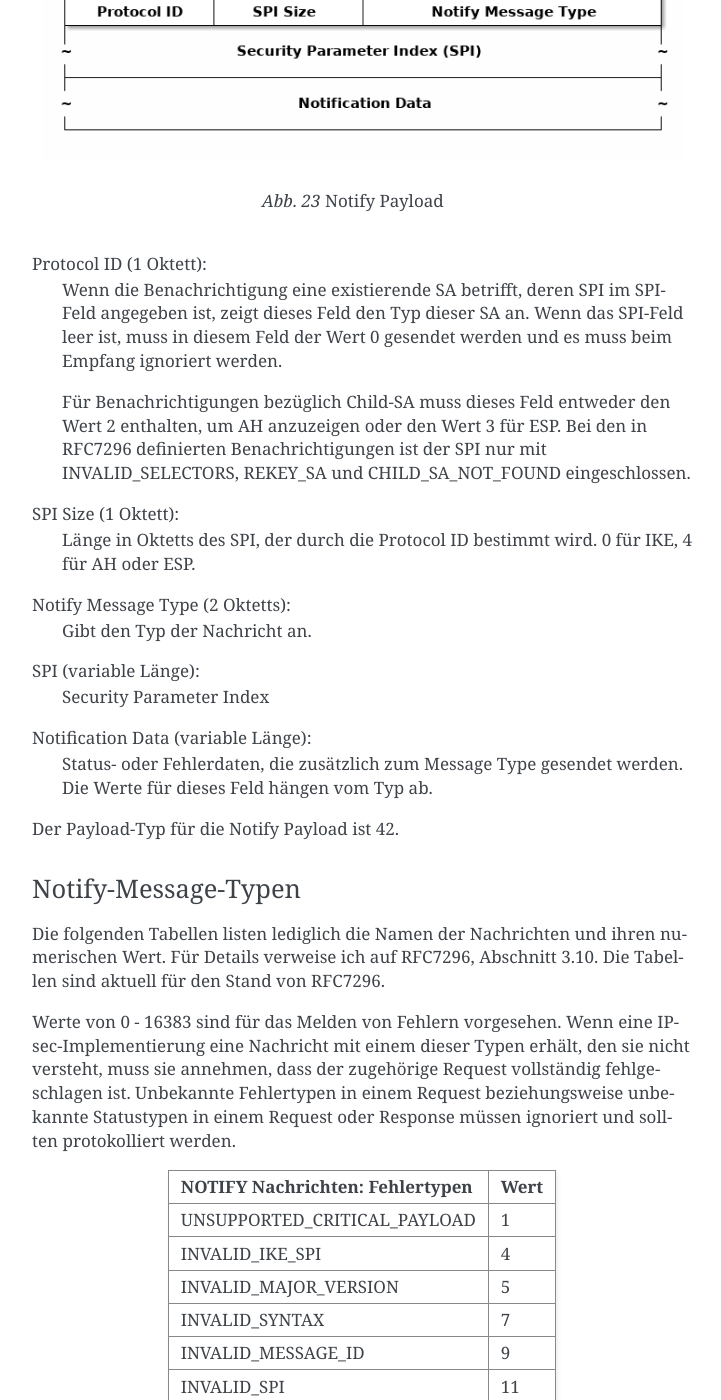
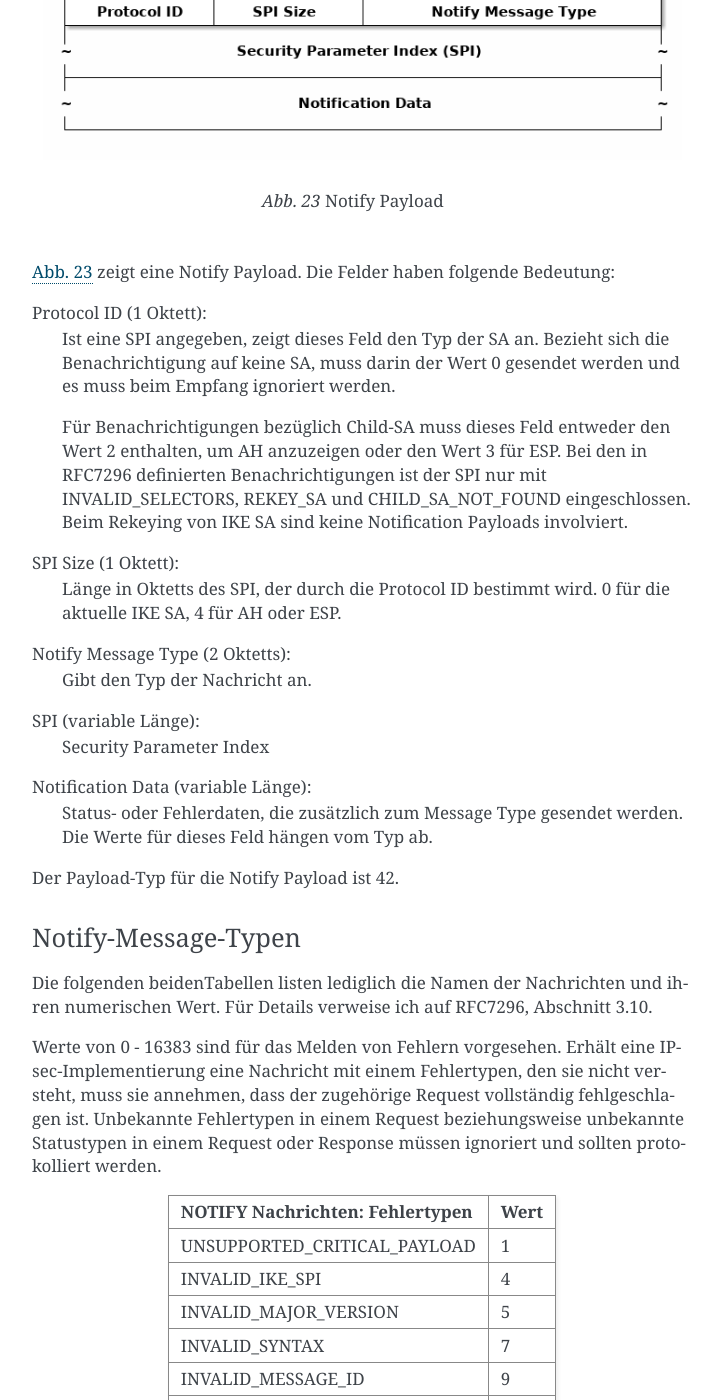
Before and after one commit to matwei-books/Fehlersuche-bei-IPsec-VPN-mit-IKEv2, a Sphinx documentation site: the page built from source/anhang/datagram-header.rst, in a window 1280 px wide and 1400 px high, scrolled down 11404 px. Shown: the whole window, without its empty margins (388-1109 px from the left). Built offline with Sphinx 7.4.7, drawn with Linux system fonts in a browser that asks for light colours; cross-references to code outside the pages are shown as plain code; some of the changed text lies outside the part shown.

Commit message:
Text überarbeitet

```diff
--- a/source/anhang/datagram-header.rst
+++ b/source/anhang/datagram-header.rst
@@ -525,22 +525,27 @@ Bedeutung eines Requests zu modifizieren.
 
    Notify Payload
 
+:numref:`ipsec-ike-datagram-notify-payload` zeigt eine Notify Payload.
+Die Felder haben folgende Bedeutung:
+
 .. index:: INVALID_SELECTORS, REKEY_SA, CHILD_SA_NOT_FOUND
 
 Protocol ID (1 Oktett):
-  Wenn die Benachrichtigung eine existierende SA betrifft, deren SPI
-  im SPI-Feld angegeben ist, zeigt dieses Feld den Typ dieser SA an.
-  Wenn das SPI-Feld leer ist, muss in diesem Feld der Wert 0 gesendet
-  werden und es muss beim Empfang ignoriert werden.
+  Ist eine SPI angegeben,
+  zeigt dieses Feld den Typ der SA an.
+  Bezieht sich die Benachrichtigung auf keine SA,
+  muss darin der Wert 0 gesendet werden
+  und es muss beim Empfang ignoriert werden.
 
   Für Benachrichtigungen bezüglich Child-SA muss dieses Feld entweder
   den Wert 2 enthalten, um AH anzuzeigen oder den Wert 3 für ESP.
   Bei den in RFC7296 definierten Benachrichtigungen ist der SPI nur mit
   INVALID_SELECTORS, REKEY_SA und CHILD_SA_NOT_FOUND eingeschlossen.
+  Beim Rekeying von IKE SA sind keine Notification Payloads involviert.
 
 SPI Size (1 Oktett):
   Länge in Oktetts des SPI, der durch die Protocol ID bestimmt wird. 0
-  für IKE, 4 für AH oder ESP.
+  für die aktuelle IKE SA, 4 für AH oder ESP.
 
 Notify Message Type (2 Oktetts):
   Gibt den Typ der Nachricht an.
@@ -557,20 +562,20 @@ Der Payload-Typ für die Notify Payload ist 42.
 Notify-Message-Typen
 ....................
 
-Die folgenden Tabellen listen lediglich die Namen der Nachrichten und
-ihren numerischen Wert. Für Details verweise ich auf RFC7296, Abschnitt
-3.10. Die Tabellen sind aktuell für den Stand von RFC7296.
+Die folgenden beidenTabellen listen lediglich
+die Namen der Nachrichten und ihren numerischen Wert.
+Für Details verweise ich auf RFC7296, Abschnitt 3.10.
 
 Werte von 0 - 16383 sind für das Melden von Fehlern vorgesehen.
-Wenn eine IPsec-Implementierung eine Nachricht mit einem dieser Typen
-erhält, den sie nicht versteht, muss sie annehmen, dass der zugehörige
+Erhält eine IPsec-Implementierung eine Nachricht mit einem Fehlertypen,
+den sie nicht versteht, muss sie annehmen, dass der zugehörige
 Request vollständig fehlgeschlagen ist. Unbekannte Fehlertypen in einem
 Request beziehungsweise unbekannte Statustypen in einem Request oder
 Response müssen ignoriert und sollten protokolliert werden.
 
-=============================== ====
+=============================== =====
 NOTIFY Nachrichten: Fehlertypen Wert
-=============================== ====
+=============================== =====
 UNSUPPORTED_CRITICAL_PAYLOAD       1
 INVALID_IKE_SPI                    4
 INVALID_MAJOR_VERSION              5
@@ -616,27 +619,17 @@ Delete Payload
 
 Die Delete Payload enthält einen protokollspezifischen SA-Identifikator,
 den der Sender aus seiner SAD entfernt hat, der somit nicht mehr gültig
-ist.
-
-Bild :numref:`ipsec-ike-datagram-delete-payload` zeigt das Format der
-Delete Payload. Sie kann mehrere SPI enthalten, jedoch müssen alle für
-das gleiche Protokoll (IKE, ESP oder AH) sein. Verschiedene Protokolle
-dürfen nicht in einer Delete Payload gemischt werden. Es ist jedoch
-möglich, mehrere Delete Payloads in einem INFORMATIONAL Exchange zu
-senden von denen jede Payload SPIs für ein anderes Protokoll
-kennzeichnet.
-
-Die Löschung einer IKE-SA wird durch die Protokoll-ID 1 angezeigt, ohne
-SPIs. Das Löschen einer Child-SA wird durch die entsprechende
-Protokoll-ID (2 für AH, 3 für ESP) angezeigt zusammen mit den SPI die
-der Sender der Delete Payload für ankommende ESP- oder AH-Datagramme
-erwarten würde.
+ist. Ihr Payload-Type ist 42.
 
 .. figure:: /images/ipsec-ike-datagram-delete-payload.png
    :alt: Delete Payload aus RFC 7296, Abschnitt 3.11
    :name: ipsec-ike-datagram-delete-payload
 
    Delete Payload
+
+:numref:`ipsec-ike-datagram-delete-payload` zeigt
+das Format der Delete Payload,
+deren Felder folgende Bedeutung haben.
 
 Protocol ID (1 Oktett):
   1 für IKE, 2 für AH oder 3 für ESP.
@@ -653,18 +646,34 @@ Security Parameter Index(es) (variable Länge):
   Die Länge dieses Feldes ergibt sich aus den Feldern *SPI Size* und
   *Num of SPIs*.
 
-Der Payload-Typ für die Delete Payload ist 42.
+Eine Delete Payload kann mehrere SPI enthalten,
+jedoch müssen alle für das gleiche Protokoll (IKE, ESP oder AH) sein.
+Verschiedene Protokolle
+dürfen nicht in einer Delete Payload gemischt werden. Es ist jedoch
+möglich, mehrere Delete Payloads in einem INFORMATIONAL Exchange zu
+senden von denen jede Payload SPIs für ein anderes Protokoll
+kennzeichnet.
+
+Die Löschung einer IKE-SA wird durch die Protokoll-ID 1 angezeigt,
+ohne SPI.
+Das Löschen von Child-SA
+wird durch die entsprechende Protokoll-ID angezeigt,
+zusammen mit den SPI,
+welche der Sender der Delete Payload
+für ankommende ESP- oder AH-Datagramme erwarten würde.
 
 ESP-Datagramm
 -------------
 
-Bild :numref:`ipsec-esp-datagram` zeigt den Aufbau eines ESP-Datagramms.
-Der äußere Header, der ihm unmittelbar voran geht,
+:numref:`ipsec-esp-datagram` zeigt den Aufbau eines ESP-Datagramms.
+Der äußere Header, welcher ihm unmittelbar voran geht,
 enthält den Wert 50 in seinem Protokollfeld (IPv4)
 beziehungsweise Next-Header-Feld (IPv6, Extensions).
 
-Das Datagramm beginnt mit zwei 4-Byte-großen Feldern, denen die
-verschlüsselten Nutzlastdaten folgen. Diesen wiederum folgt das Padding,
+Das Datagramm beginnt mit einem ESP-Header,
+bestehend aus zwei 4-Byte-großen Feldern,
+denen die verschlüsselten Nutzlastdaten folgen.
+Diesen wiederum folgt das Padding,
 dessen Länge sowie das Next-Header-Feld. Das abschließende Feld mit dem
 Integrity-Check-Wert ist optional.
 
@@ -674,8 +683,8 @@ Integrity-Check-Wert ist optional.
 
    ESP-Datagramm
 
-Die Nutzlastdaten enthalten eine Struktur, die abhängig vom gewählten
-Verschlüsselungsalgorithmus und dessen Modus ist.
+Die Struktur der Nutzlastdaten ist abhängig vom gewählten
+Verschlüsselungsalgorithmus und dessen Modus.
 
 Der explizite ESP-Trailer besteht aus dem Padding, dessen Länge und dem
 Next-Header-Feld. Die Integritäts-Check-Daten zählen zum impliziten
@@ -685,9 +694,7 @@ Der Schutz der Integrität des Datagramms umfasst den SPI, die Sequenznummer,
 die Nutzlastdaten und den ESP-Trailer (explizit und implizit).
 
 Wenn die Vertraulichkeit des Datagramms geschützt wird, besteht der
-verschlüsselte Teil aus den Nutzlastdaten (mit Ausnahme der Daten für
-die kryptographische Synchronisierung, die darin enthalten sind) und dem
-expliziten ESP-Trailer.
+verschlüsselte Teil aus den Nutzlastdaten und dem expliziten ESP-Trailer.
 
 Bei der Nutzung von ESN werden nur die niederwertigen 32 Bit der
 64-bitigen Sequenznummer im ESP-Header des Datagramms übermittelt. Die
```
Also changed, not shown: other parts of source/anhang/datagram-header.rst (+1 -3 lines).
